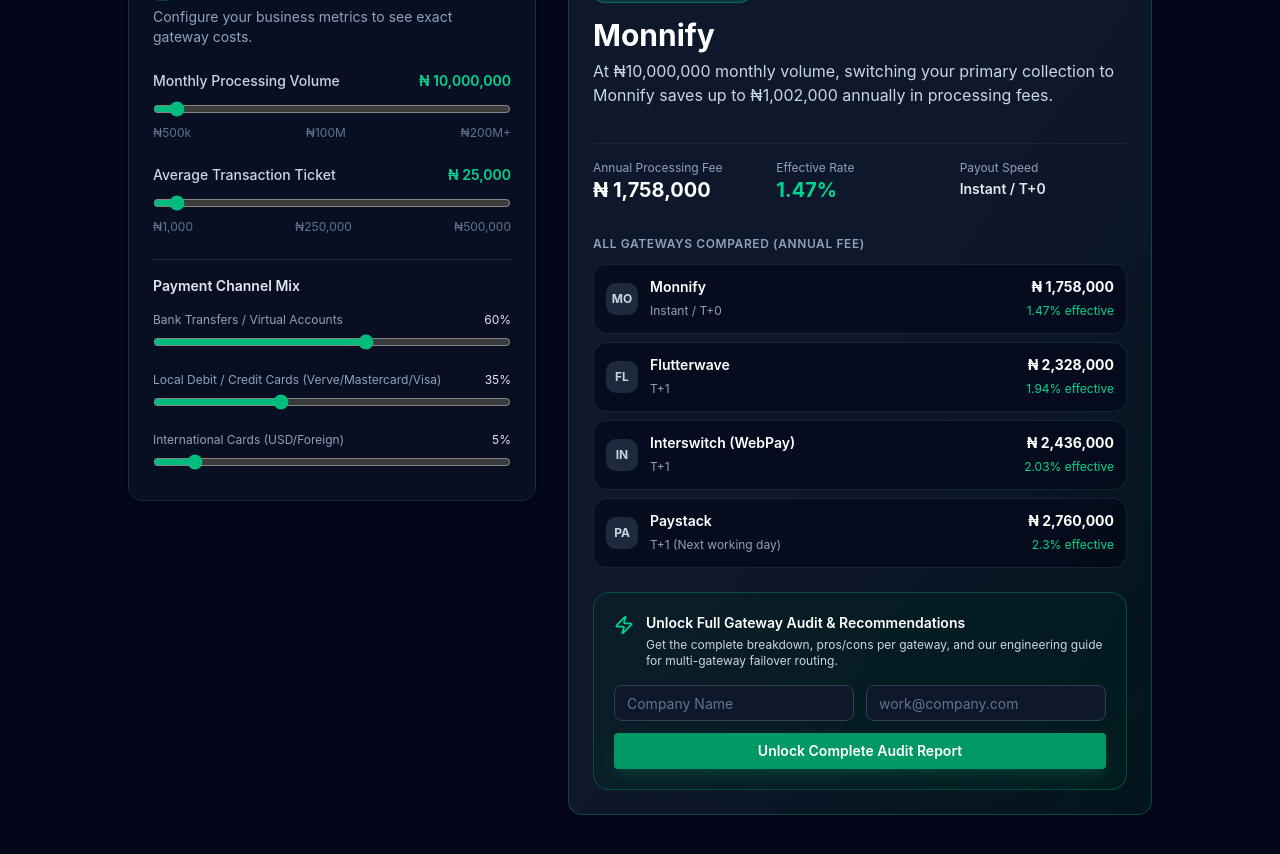
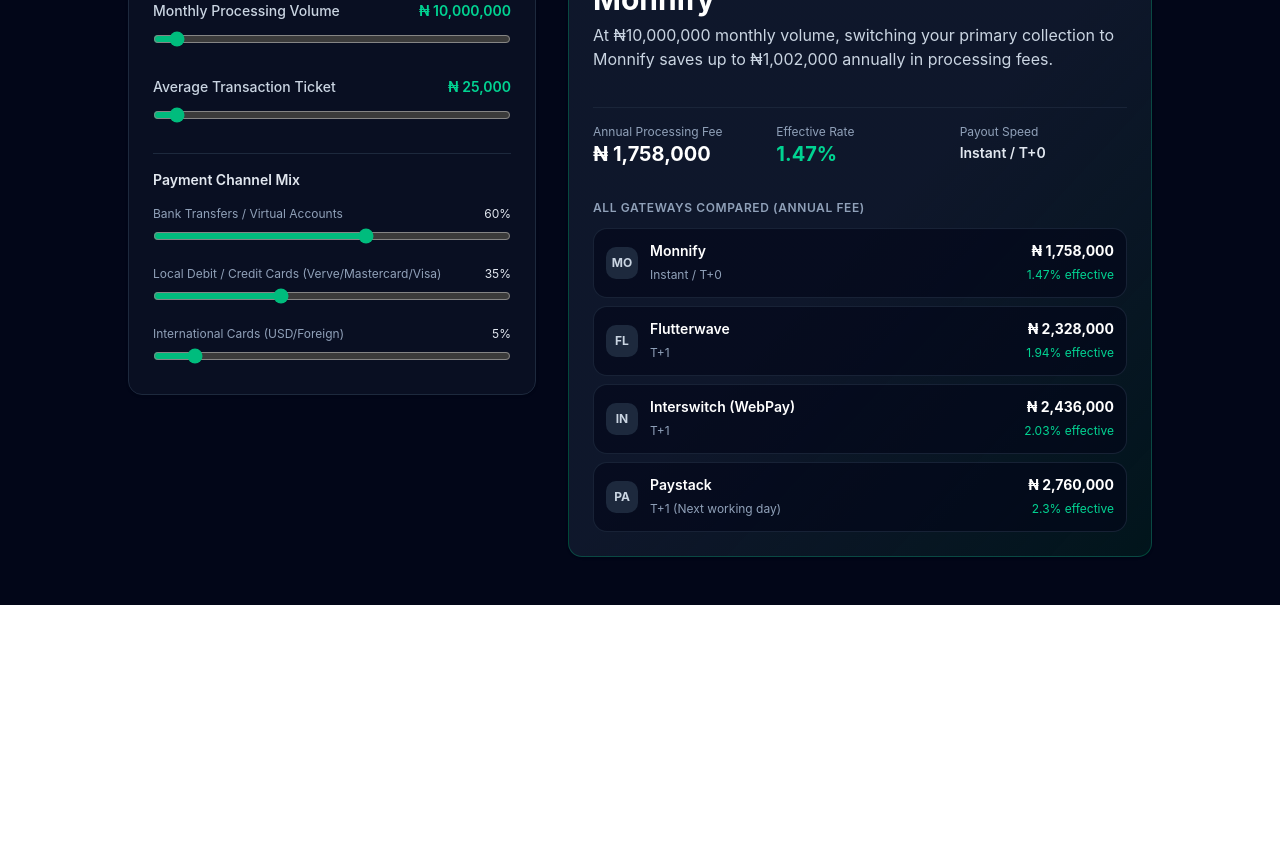
Before and after one commit to officialryder1/rydertech, a SvelteKit app: page /labs/gateway-calc in a window 1280 px wide. Shown: the part 400-1254 px from the top of the page. After the commit the page ends 1005 px from the top, so only its background shows below. Built offline with nearby package versions, Linux system fonts and the light colour scheme.

Commit message:
fix(labs): slim gateway-calc to minimal SSR-safe version

```diff
--- a/src/routes/(labs)/labs/gateway-calc/+page.svelte
+++ b/src/routes/(labs)/labs/gateway-calc/+page.svelte
@@ -1,23 +1,7 @@
 <script lang="ts">
 	import { Card, CardContent, CardHeader, CardTitle, CardDescription } from '$lib/components/ui/card';
-	import { Button } from '$lib/components/ui/button';
-	import { Input } from '$lib/components/ui/input';
-	import { Badge } from '$lib/components/ui/badge';
-	import SEOMeta from '$lib/components/SEOMeta.svelte';
-	import { env } from '$env/dynamic/public';
-	import {
-		Calculator,
-		ArrowLeft,
-		CheckCircle2,
-		Zap,
-		CreditCard,
-		ArrowUpRight
-	} from '@lucide/svelte';
-
+	import { Calculator, CreditCard, ArrowLeft } from '@lucide/svelte';
 	import { calculateGateways, type GatewayInput } from '$lib/gatewayCalc';
-	import { reportFromGatewayCalc, buildShareUrl } from '$lib/shareReport';
-	import { goto } from '$app/navigation';
-	import { browser } from '$app/environment';
 
 	let monthlyVolume = $state(10_000_000);
 	let avgTicket = $state(25_000);
@@ -25,144 +9,31 @@
 	let cardPct = $state(35);
 	let intCardPct = $state(5);
 
-	let email = $state('');
-	let company = $state('');
-	let isSubmitting = $state(false);
-	let unlocked = $state(false);
-	let error = $state<string | null>(null);
-
-	const input = $derived<GatewayInput>({
-		monthlyVolume,
-		avgTicket,
-		transferPct,
-		cardPct,
-		intCardPct
-	});
-
+	const input = $derived<GatewayInput>({ monthlyVolume, avgTicket, transferPct, cardPct, intCardPct });
 	const result = $derived(calculateGateways(input));
 	const money = (n: number) => '₦ ' + Math.round(n).toLocaleString('en-US');
-
-	function getReport() {
-		const payload = reportFromGatewayCalc(result, 'NGN');
-		goto(buildShareUrl(payload));
-	}
-
-	function validEmail(v: string) {
-		return /^[^\s@]+@[^\s@]+\.[^\s@]+$/.test(v);
-	}
-
-	async function handleSubmit(e: Event) {
-		e.preventDefault();
-		if (!validEmail(email)) {
-			error = 'Please enter a valid email address.';
-			return;
-		}
-		if (!browser) return;
-		isSubmitting = true;
-		error = null;
-
-		try {
-			const { default: emailjs } = await import('@emailjs/browser');
-			const { supabase } = await import('$lib/supabaseClient');
-
-			const serviceId = env.PUBLIC_EMAILJS_SERVICE_ID;
-			const templateId = env.PUBLIC_EMAILJS_TEMPLATE_ID;
-			const publicKey = env.PUBLIC_EMAILJS_PUBLIC_KEY;
-
-			if (serviceId && templateId && publicKey) {
-				await emailjs.send(
-					serviceId,
-					templateId,
-					{
-						to_email: email,
-						company: company || 'Not specified',
-						tool_name: 'Nigerian Payment Gateway Fee Audit',
-						monthly_volume: money(result.monthlyVolume),
-						cheapest_gateway: result.cheapestGateway.name,
-						max_savings: money(result.maxAnnualSavings),
-						summary: result.verdict
-					},
-					publicKey
-				);
-			}
-
-			try {
-				await supabase.from('newsletter_subscriptions').insert({
-					email,
-					source: 'gateway-calc',
-					metadata: {
-						company,
-						monthlyVolume: result.monthlyVolume,
-						cheapest: result.cheapestGateway.name,
-						savings: result.maxAnnualSavings
-					}
-				});
-			} catch (dbErr) {
-				console.warn('Supabase lead sink warning:', dbErr);
-			}
-
-			unlocked = true;
-		} catch (err: any) {
-			console.error('Lead submit error:', err);
-			unlocked = true;
-		} finally {
-			isSubmitting = false;
-		}
-	}
 </script>
-
-<SEOMeta
-	data={{
-		title: 'Nigerian Payment Gateway Fee & Payout Calculator | RyderTech Labs',
-		description:
-			'Compare processing fees, settlement speeds, and transaction costs across Paystack, Monnify, Flutterwave, and Interswitch for Nigerian businesses.',
-		keywords: [
-			'Paystack fees calculator',
-			'Monnify vs Paystack',
-			'Flutterwave fees Nigeria',
-			'payment gateway comparison Nigeria'
-		],
-		canonical: 'https://rydertech.ng/labs/gateway-calc'
-	}}
-/>
 
 <div class="min-h-screen bg-slate-950 text-slate-100 py-12 px-4 sm:px-6 lg:px-8">
 	<div class="max-w-5xl mx-auto space-y-8">
 		<div class="flex items-center justify-between">
-			<a
-				href="/labs"
-				class="inline-flex items-center text-sm text-slate-400 hover:text-white transition-colors"
-			>
-				<ArrowLeft class="w-4 h-4 mr-2" />
-				Back to RyderTech Labs
+			<a href="/labs" class="inline-flex items-center text-sm text-slate-400 hover:text-white transition-colors">
+				<ArrowLeft class="w-4 h-4 mr-2" /> Back to RyderTech Labs
 			</a>
-			<Badge variant="outline" class="border-emerald-500/30 text-emerald-400 bg-emerald-500/10">
-				Fintech & Payments
-			</Badge>
 		</div>
-
 		<div class="text-center space-y-4">
 			<div class="inline-flex p-3 rounded-2xl bg-gradient-to-br from-emerald-500/20 to-teal-500/20 border border-emerald-500/30 text-emerald-400">
 				<CreditCard class="w-8 h-8" />
 			</div>
-			<h1 class="text-3xl sm:text-5xl font-extrabold tracking-tight text-white">
-				Nigerian Payment Gateway Fee Calculator
-			</h1>
-			<p class="max-w-2xl mx-auto text-slate-400 text-lg">
-				Compare processing fees, settlement speed, and annual transaction overhead across Paystack, Monnify, Flutterwave, and Interswitch for your exact business mix.
-			</p>
+			<h1 class="text-3xl sm:text-5xl font-extrabold tracking-tight text-white">Nigerian Payment Gateway Fee Calculator</h1>
+			<p class="max-w-2xl mx-auto text-slate-400 text-lg">Compare processing fees, settlement speed, and annual transaction overhead across Paystack, Monnify, Flutterwave, and Interswitch.</p>
 		</div>
-
 		<div class="grid grid-cols-1 lg:grid-cols-12 gap-8 items-start">
 			<Card class="lg:col-span-5 bg-slate-900/60 border-slate-800 backdrop-blur">
 				<CardHeader>
 					<CardTitle class="text-white flex items-center gap-2">
-						<Calculator class="w-5 h-5 text-emerald-400" />
-						Your Volume & Mix
+						<Calculator class="w-5 h-5 text-emerald-400" /> Your Volume & Mix
 					</CardTitle>
-					<CardDescription class="text-slate-400">
-						Configure your business metrics to see exact gateway costs.
-					</CardDescription>
 				</CardHeader>
 				<CardContent class="space-y-6">
 					<div class="space-y-2">
@@ -170,112 +41,49 @@
 							<span>Monthly Processing Volume</span>
 							<span class="text-emerald-400 font-semibold">{money(monthlyVolume)}</span>
 						</label>
-						<input
-							id="monthlyVolume"
-							type="range"
-							min="500000"
-							max="200000000"
-							step="500000"
-							bind:value={monthlyVolume}
-							class="w-full accent-emerald-500 bg-slate-800 cursor-pointer"
-						/>
-						<div class="flex justify-between text-xs text-slate-500">
-							<span>₦500k</span>
-							<span>₦100M</span>
-							<span>₦200M+</span>
-						</div>
+						<input id="monthlyVolume" type="range" min="500000" max="200000000" step="500000" bind:value={monthlyVolume} class="w-full accent-emerald-500 bg-slate-800 cursor-pointer" />
 					</div>
-
 					<div class="space-y-2">
 						<label for="avgTicket" class="text-sm font-medium text-slate-300 flex justify-between">
 							<span>Average Transaction Ticket</span>
 							<span class="text-emerald-400 font-semibold">{money(avgTicket)}</span>
 						</label>
-						<input
-							id="avgTicket"
-							type="range"
-							min="1000"
-							max="500000"
-							step="1000"
-							bind:value={avgTicket}
-							class="w-full accent-emerald-500 bg-slate-800 cursor-pointer"
-						/>
-						<div class="flex justify-between text-xs text-slate-500">
-							<span>₦1,000</span>
-							<span>₦250,000</span>
-							<span>₦500,000</span>
-						</div>
+						<input id="avgTicket" type="range" min="1000" max="500000" step="1000" bind:value={avgTicket} class="w-full accent-emerald-500 bg-slate-800 cursor-pointer" />
 					</div>
-
 					<div class="space-y-4 pt-4 border-t border-slate-800">
 						<h3 class="text-sm font-semibold text-slate-200">Payment Channel Mix</h3>
-
 						<div class="space-y-1">
 							<label for="transferPct" class="text-xs text-slate-400 flex justify-between">
 								<span>Bank Transfers / Virtual Accounts</span>
 								<span class="text-slate-200">{transferPct}%</span>
 							</label>
-							<input
-								id="transferPct"
-								type="range"
-								min="0"
-								max="100"
-								step="5"
-								bind:value={transferPct}
-								class="w-full accent-emerald-500 bg-slate-800"
-							/>
+							<input id="transferPct" type="range" min="0" max="100" step="5" bind:value={transferPct} class="w-full accent-emerald-500 bg-slate-800" />
 						</div>
-
 						<div class="space-y-1">
 							<label for="cardPct" class="text-xs text-slate-400 flex justify-between">
 								<span>Local Debit / Credit Cards (Verve/Mastercard/Visa)</span>
 								<span class="text-slate-200">{cardPct}%</span>
 							</label>
-							<input
-								id="cardPct"
-								type="range"
-								min="0"
-								max="100"
-								step="5"
-								bind:value={cardPct}
-								class="w-full accent-emerald-500 bg-slate-800"
-							/>
+							<input id="cardPct" type="range" min="0" max="100" step="5" bind:value={cardPct} class="w-full accent-emerald-500 bg-slate-800" />
 						</div>
-
 						<div class="space-y-1">
 							<label for="intCardPct" class="text-xs text-slate-400 flex justify-between">
 								<span>International Cards (USD/Foreign)</span>
 								<span class="text-slate-200">{intCardPct}%</span>
 							</label>
-							<input
-								id="intCardPct"
-								type="range"
-								min="0"
-								max="50"
-								step="5"
-								bind:value={intCardPct}
-								class="w-full accent-emerald-500 bg-slate-800"
-							/>
+							<input id="intCardPct" type="range" min="0" max="50" step="5" bind:value={intCardPct} class="w-full accent-emerald-500 bg-slate-800" />
 						</div>
 					</div>
 				</CardContent>
 			</Card>
-
 			<div class="lg:col-span-7 space-y-6">
 				<Card class="bg-gradient-to-br from-slate-900 via-slate-900 to-emerald-950/40 border-emerald-500/30">
 					<CardHeader class="pb-3">
 						<div class="flex items-center justify-between">
-							<Badge class="bg-emerald-500/20 text-emerald-300 border-emerald-500/40">
-								Recommended Gateway
-							</Badge>
 							<span class="text-xs text-slate-400">Est. {result.totalTransactionsPerMonth.toLocaleString()} txs/mo</span>
 						</div>
-						<CardTitle class="text-2xl sm:text-3xl font-bold text-white mt-2">
-							{result.cheapestGateway.name}
-						</CardTitle>
-						<CardDescription class="text-slate-300 text-base">
-							{result.verdict}
-						</CardDescription>
+						<CardTitle class="text-2xl sm:text-3xl font-bold text-white mt-2">{result.cheapestGateway.name}</CardTitle>
+						<CardDescription class="text-slate-300 text-base">{result.verdict}</CardDescription>
 					</CardHeader>
 					<CardContent class="space-y-6">
 						<div class="grid grid-cols-2 sm:grid-cols-3 gap-4 pt-4 border-t border-slate-800/80">
@@ -292,7 +100,6 @@
 								<span class="text-sm font-semibold text-slate-200">{result.cheapestGateway.payoutSpeed}</span>
 							</div>
 						</div>
-
 						<div class="space-y-3 pt-2">
 							<h4 class="text-xs font-semibold text-slate-400 uppercase tracking-wider">All Gateways Compared (Annual Fee)</h4>
 							<div class="space-y-2">
@@ -315,82 +122,6 @@
 								{/each}
 							</div>
 						</div>
-
-						{#if !unlocked}
-							<div class="p-5 rounded-2xl bg-emerald-950/30 border border-emerald-500/30 space-y-4">
-								<div class="flex items-start gap-3">
-									<Zap class="w-5 h-5 text-emerald-400 shrink-0 mt-0.5" />
-									<div>
-										<h4 class="text-sm font-semibold text-white">Unlock Full Gateway Audit & Recommendations</h4>
-										<p class="text-xs text-slate-300 mt-1">
-											Get the complete breakdown, pros/cons per gateway, and our engineering guide for multi-gateway failover routing.
-										</p>
-									</div>
-								</div>
-								<form onsubmit={handleSubmit} class="space-y-3">
-									<div class="grid grid-cols-1 sm:grid-cols-2 gap-3">
-										<Input
-											type="text"
-											placeholder="Company Name"
-											bind:value={company}
-											class="bg-slate-900 border-slate-700 text-white placeholder:text-slate-500"
-										/>
-										<Input
-											type="email"
-											placeholder="work@company.com"
-											bind:value={email}
-											required
-											class="bg-slate-900 border-slate-700 text-white placeholder:text-slate-500"
-										/>
-									</div>
-									{#if error}
-										<p class="text-xs text-rose-400">{error}</p>
-									{/if}
-									<Button
-										type="submit"
-										disabled={isSubmitting}
-										class="w-full bg-emerald-600 hover:bg-emerald-500 text-white font-semibold shadow-lg shadow-emerald-600/20"
-									>
-										{isSubmitting ? 'Analyzing Gateways...' : 'Unlock Complete Audit Report'}
-									</Button>
-								</form>
-							</div>
-						{:else}
-							<div class="p-6 rounded-2xl bg-slate-950 border border-emerald-500/30 space-y-6">
-								<div class="flex items-center gap-3 text-emerald-400">
-									<CheckCircle2 class="w-6 h-6 shrink-0" />
-									<span class="font-semibold text-white">Audit Unlocked Successfully!</span>
-								</div>
-
-								<div class="space-y-3">
-									<h4 class="text-sm font-semibold text-slate-200">RyderTech Engineering Recommendations</h4>
-									<ul class="space-y-2">
-										{#each result.recommendations as rec}
-											<li class="text-xs text-slate-300 flex items-start gap-2">
-												<span class="text-emerald-400 font-bold">›</span>
-												{rec}
-											</li>
-										{/each}
-									</ul>
-								</div>
-
-								<div class="flex flex-col sm:flex-row gap-3 pt-2">
-									<Button
-										onclick={getReport}
-										class="flex-1 bg-emerald-600 hover:bg-emerald-500 text-white font-semibold"
-									>
-										Get Shareable Branded Audit Report
-										<ArrowUpRight class="w-4 h-4 ml-2" />
-									</Button>
-									<a
-										href="/contact"
-										class="inline-flex items-center justify-center px-4 py-2 rounded-xl border border-slate-700 text-slate-200 hover:bg-slate-800 text-sm font-medium transition-colors"
-									>
-										Talk to Payment Engineers
-									</a>
-								</div>
-							</div>
-						{/if}
 					</CardContent>
 				</Card>
 			</div>
```
